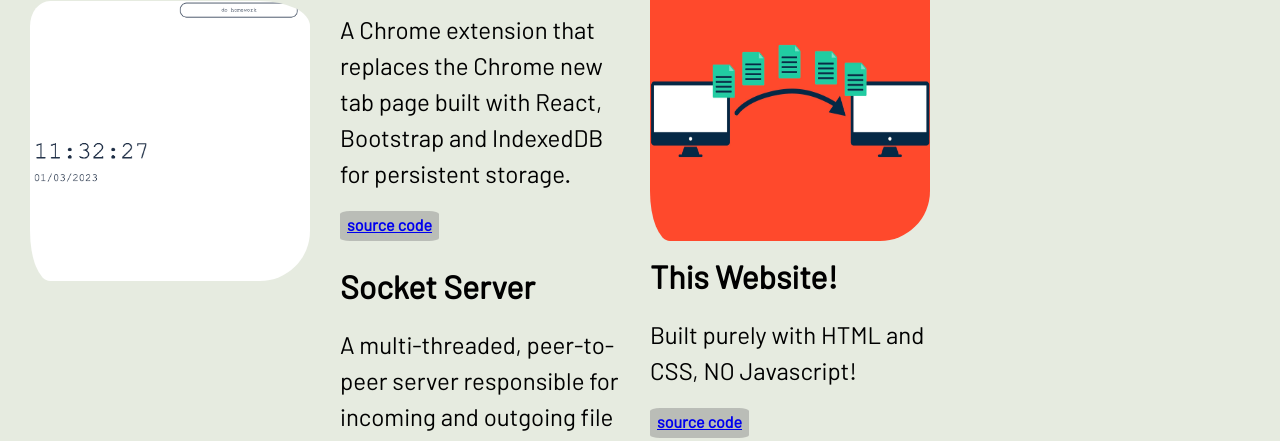
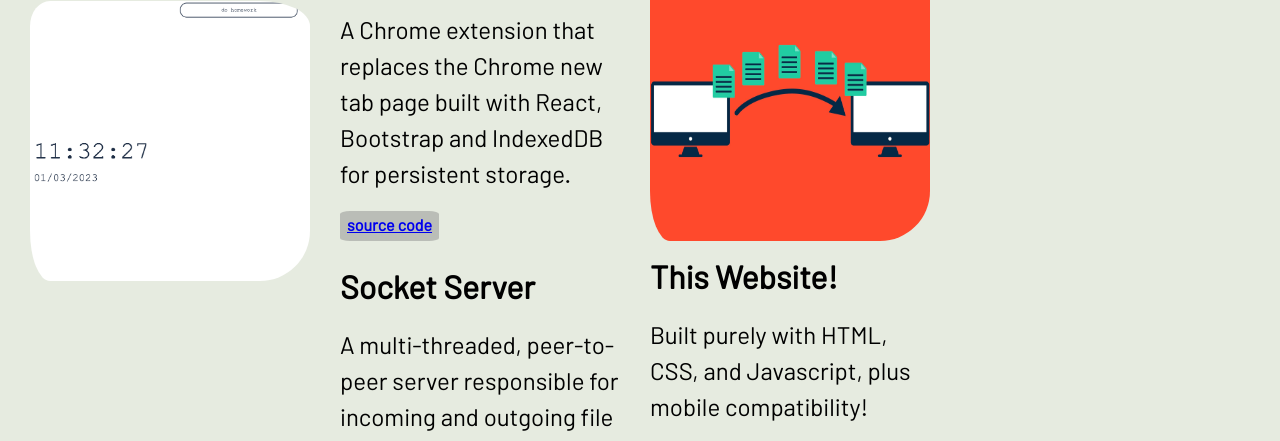
Before and after one commit to hudsonkoyanagi/hudsonkoyanagi.github.io, a plain HTML site: page index.html in a window 1280 px wide. Shown: the part 501-942 px from the top of the page. Drawn offline with Linux system fonts and the light colour scheme.

Commit message:
Update index.html

```diff
--- a/index.html
+++ b/index.html
@@ -64,7 +64,7 @@
         <div class="card">
             <div class="cardText fr">
                 <h1 class="cardHeaderText">This Website!</h1>
-                <p class="cardBodyText">Built purely with HTML and CSS, NO Javascript!</p>
+                <p class="cardBodyText">Built purely with HTML, CSS, and Javascript, plus mobile compatibility!</p>
                 <a class="sourceLink" href="https://github.com/hudsonkoyanagi/" target="_blank">source code</a>
             </div>
         </div>
```
